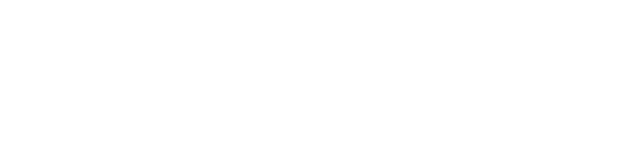
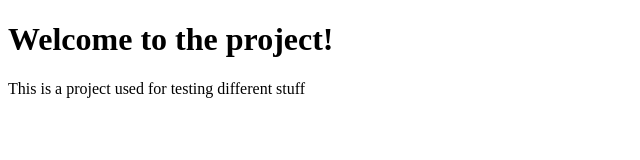
Before and after one commit to giperez/test-repo, a plain HTML site: page index.html in a window 1280 px wide. Shown: the whole page, without its empty margins (0-640 px from the left). Drawn offline with Linux system fonts and the light colour scheme.

Commit message:
feat: pick stuff from elements branch

```diff
--- a/index.html
+++ b/index.html
@@ -7,6 +7,12 @@
   <title>Test Repo Home</title>
 </head>
 <body>
+  <header>
+    <h1>Welcome to the project!</h1>
+  </header>
 
+  <main>
+    <p>This is a project used for testing different stuff</p>
+  </main>
 </body>
 </html>
```
